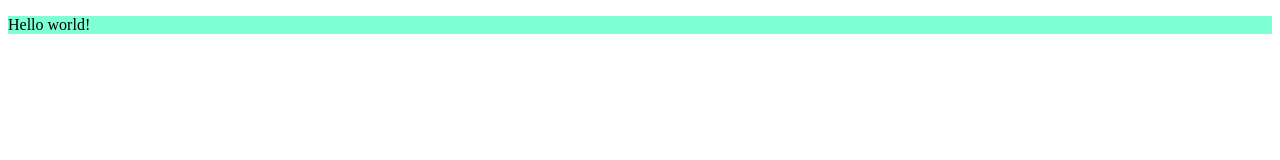
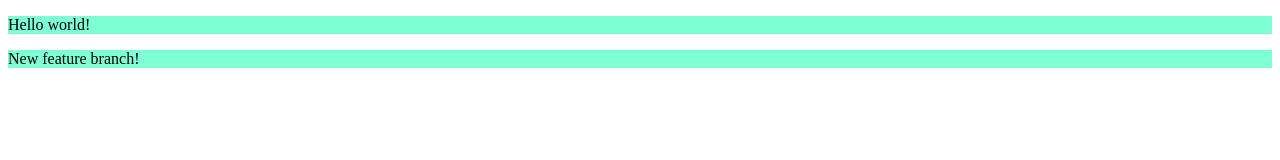
Before and after one commit to Setcch/letea, a plain HTML site: page index.html in a window 1280 px wide. Drawn offline with Linux system fonts and the light colour scheme.

Commit message:
Feature p

```diff
--- a/index.html
+++ b/index.html
@@ -8,5 +8,6 @@
 </head>
 <body>
     <p>Hello world!</p>
+    <p>New feature branch!</p>
 </body>
 </html>
```
